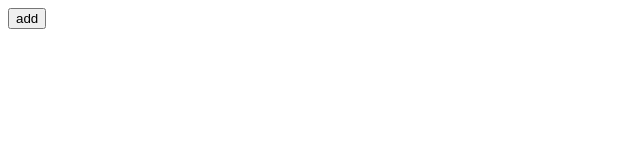
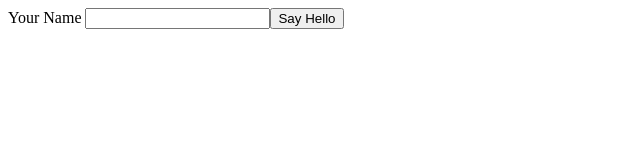
Before and after one commit to best-dudes/algorithms, a plain HTML site: page index.html in a window 1280 px wide. Shown: the whole page, without its empty margins (0-640 px from the left). Drawn offline with Linux system fonts and the light colour scheme.

Commit message:
Update index.html

```diff
--- a/index.html
+++ b/index.html
@@ -2,16 +2,16 @@
 <html>
 <body>
 
-  <button onclick="myFunction()">add</button>
+<div id = 'demo'></div>
+<label>Your Name <input type="text"  id = 'inputText'><button onclick = ' myFunction() '> Say Hello </button></label>
 
-<div id="demo"></div>
 
 <script>
-  var inc = 0;
-  function myFunction() {
-    inc = inc + 1;
-    document.getElementById("demo").innerHTML = inc;
-   }
+
+function myFunction() {
+  document.getElementById('demo').innerHTML = 'Hello, ' + document.getElementById('inputText').value;
+}
+
 </script>
 
 </body>
```
